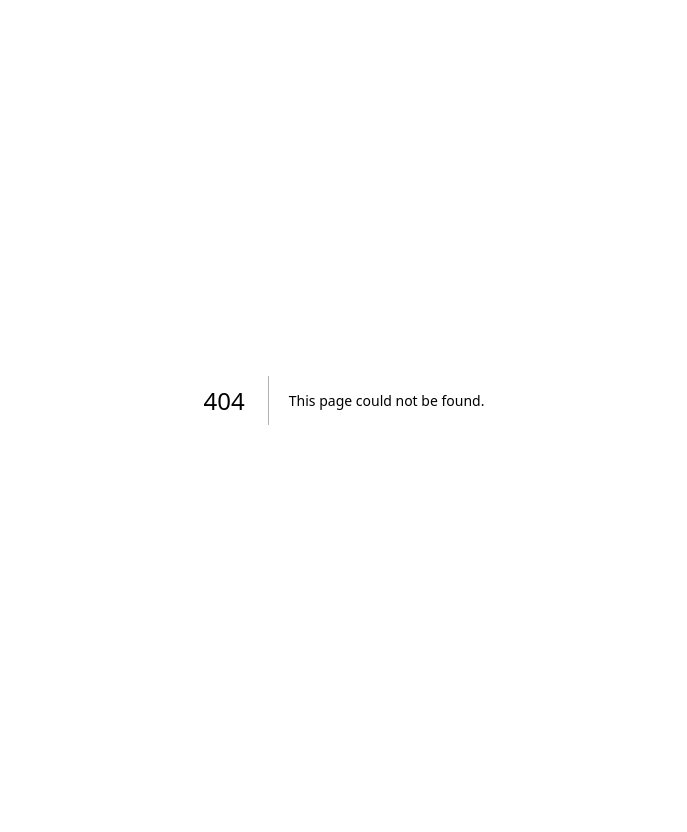
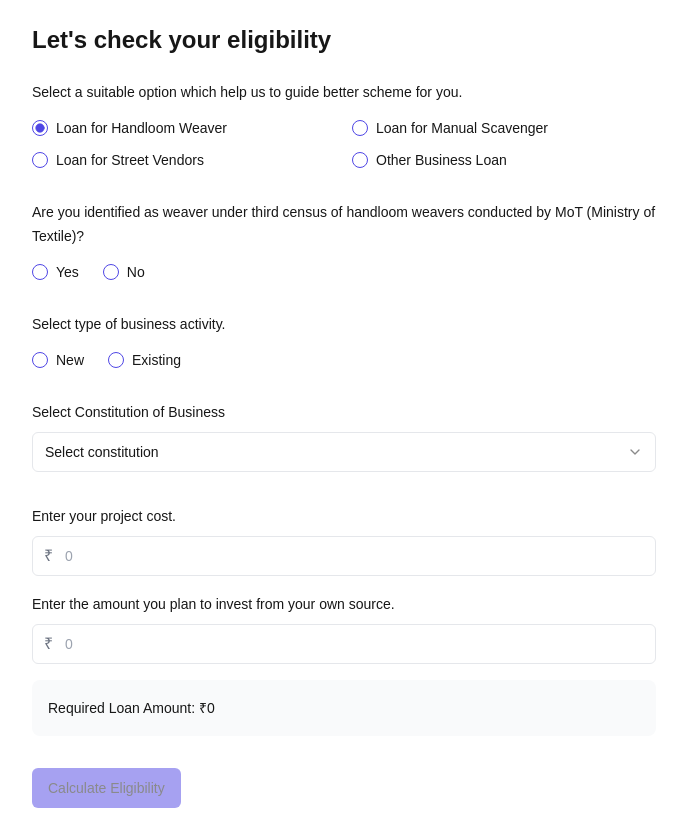
Before and after one commit to Harsh22428/hackquick, a Next.js app: page /business-loan/eligibilty in a window 1280 px wide. Before the commit this address had no page. Shown: the whole page, without its empty margins (296-983 px from the left). Before the commit the page ends 800 px from the top, so only its background shows below. Built offline with nearby package versions, Linux system fonts and the light colour scheme.

Commit message:
adding loans page

```diff
--- /dev/null
+++ b/src/app/business-loan/eligibilty/page.tsx
@@ -0,0 +1,180 @@
+"use client"
+
+import { useState } from "react"
+import { RadioGroup, RadioGroupItem } from "@/components/ui/radio-group"
+import { Label } from "@/components/ui/label"
+import { Input } from "@/components/ui/input"
+import { Button } from "@/components/ui/button"
+import { Select, SelectContent, SelectItem, SelectTrigger, SelectValue } from "@/components/ui/select"
+import { Alert, AlertDescription } from "@/components/ui/alert"
+
+export default function LoanEligibilityForm() {
+  const [projectCost, setProjectCost] = useState("")
+  const [investmentAmount, setInvestmentAmount] = useState("")
+  const [error, setError] = useState("")
+  const [requiredLoan, setRequiredLoan] = useState(0)
+  const [loanType, setLoanType] = useState("handloom")
+  const [isWeaver, setIsWeaver] = useState("")
+  const [businessType, setBusinessType] = useState("")
+  const [constitution, setConstitution] = useState("")
+
+  const handleProjectCostChange = (e: React.ChangeEvent<HTMLInputElement>) => {
+    const value = e.target.value
+    if (Number(value) > 10000) {
+      setError("Project cost cannot exceed ₹10,000")
+    } else {
+      setError("")
+    }
+    setProjectCost(value)
+    calculateLoanAmount(value, investmentAmount)
+  }
+
+  const handleInvestmentChange = (e: React.ChangeEvent<HTMLInputElement>) => {
+    const value = e.target.value
+    setInvestmentAmount(value)
+    calculateLoanAmount(projectCost, value)
+  }
+
+  const calculateLoanAmount = (cost: string, investment: string) => {
+    const loanAmount = Number(cost) - Number(investment)
+    setRequiredLoan(loanAmount > 0 ? loanAmount : 0)
+  }
+
+  const handleSubmit = (e: React.FormEvent) => {
+    e.preventDefault()
+    if (Number(projectCost) > 10000) {
+      setError("Project cost cannot exceed ₹10,000")
+      return
+    }
+    // Handle form submission
+    console.log({
+      projectCost,
+      investmentAmount,
+      requiredLoan,
+      loanType,
+      isWeaver,
+      businessType,
+      constitution,
+    })
+  }
+
+  return (
+    <div className="max-w-2xl mx-auto p-6">
+      <h1 className="text-2xl font-bold mb-6">Let&apos;s check your eligibility</h1>
+
+      <form onSubmit={handleSubmit} className="space-y-8">
+        <div className="space-y-4">
+          <Label>Select a suitable option which help us to guide better scheme for you.</Label>
+          <RadioGroup value={loanType} onValueChange={setLoanType} className="grid grid-cols-2 gap-4">
+            <div className="flex items-center space-x-2">
+              <RadioGroupItem value="handloom" id="handloom" />
+              <Label htmlFor="handloom">Loan for Handloom Weaver</Label>
+            </div>
+            <div className="flex items-center space-x-2">
+              <RadioGroupItem value="scavenger" id="scavenger" />
+              <Label htmlFor="scavenger">Loan for Manual Scavenger</Label>
+            </div>
+            <div className="flex items-center space-x-2">
+              <RadioGroupItem value="vendor" id="vendor" />
+              <Label htmlFor="vendor">Loan for Street Vendors</Label>
+            </div>
+            <div className="flex items-center space-x-2">
+              <RadioGroupItem value="other" id="other" />
+              <Label htmlFor="other">Other Business Loan</Label>
+            </div>
+          </RadioGroup>
+        </div>
+
+        <div className="space-y-4">
+          <Label>
+            Are you identified as weaver under third census of handloom weavers conducted by MoT (Ministry of Textile)?
+          </Label>
+          <RadioGroup value={isWeaver} onValueChange={setIsWeaver} className="flex space-x-4">
+            <div className="flex items-center space-x-2">
+              <RadioGroupItem value="yes" id="yes" />
+              <Label htmlFor="yes">Yes</Label>
+            </div>
+            <div className="flex items-center space-x-2">
+              <RadioGroupItem value="no" id="no" />
+              <Label htmlFor="no">No</Label>
+            </div>
+          </RadioGroup>
+        </div>
+
+        <div className="space-y-4">
+          <Label>Select type of business activity.</Label>
+          <RadioGroup value={businessType} onValueChange={setBusinessType} className="flex space-x-4">
+            <div className="flex items-center space-x-2">
+              <RadioGroupItem value="new" id="new" />
+              <Label htmlFor="new">New</Label>
+            </div>
+            <div className="flex items-center space-x-2">
+              <RadioGroupItem value="existing" id="existing" />
+              <Label htmlFor="existing">Existing</Label>
+            </div>
+          </RadioGroup>
+        </div>
+
+        <div className="space-y-2">
+          <Label>Select Constitution of Business</Label>
+          <Select value={constitution} onValueChange={setConstitution}>
+            <SelectTrigger>
+              <SelectValue placeholder="Select constitution" />
+            </SelectTrigger>
+            <SelectContent>
+              <SelectItem value="proprietorship">Proprietorship</SelectItem>
+              <SelectItem value="partnership">Partnership</SelectItem>
+              <SelectItem value="private-limited">Private Limited</SelectItem>
+            </SelectContent>
+          </Select>
+        </div>
+
+        <div className="space-y-4">
+          <div className="space-y-2">
+            <Label htmlFor="projectCost">Enter your project cost.</Label>
+            <div className="relative">
+              <Input
+                id="projectCost"
+                type="number"
+                value={projectCost}
+                onChange={handleProjectCostChange}
+                className="pl-8"
+                placeholder="0"
+              />
+              <span className="absolute left-3 top-1/2 -translate-y-1/2 text-gray-500">₹</span>
+            </div>
+          </div>
+
+          <div className="space-y-2">
+            <Label htmlFor="investmentAmount">Enter the amount you plan to invest from your own source.</Label>
+            <div className="relative">
+              <Input
+                id="investmentAmount"
+                type="number"
+                value={investmentAmount}
+                onChange={handleInvestmentChange}
+                className="pl-8"
+                placeholder="0"
+              />
+              <span className="absolute left-3 top-1/2 -translate-y-1/2 text-gray-500">₹</span>
+            </div>
+          </div>
+
+          {error && (
+            <Alert variant="destructive">
+              <AlertDescription>{error}</AlertDescription>
+            </Alert>
+          )}
+
+          <div className="p-4 bg-gray-50 rounded-lg">
+            <Label>Required Loan Amount: ₹{requiredLoan}</Label>
+          </div>
+        </div>
+
+        <Button type="submit" className="w-full md:w-auto" disabled={!!error || !projectCost || !investmentAmount}>
+          Calculate Eligibility
+        </Button>
+      </form>
+    </div>
+  )
+}
--- /dev/null
+++ b/src/app/business-loan/page.tsx
@@ -0,0 +1,89 @@
+"use client";
+import { useState } from "react";
+const loanOptions = [
+  {
+    lender: "HDFC Bank",
+    loanAmount: "Up to ₹40L",
+    interestRate: "10.85% - 21.00%",
+    term: "1 - 5 Years",
+    processingFee: "₹4,999",
+  },
+  {
+    lender: "Tata Capital",
+    loanAmount: "Up to ₹50L",
+    interestRate: "10.49%",
+    term: "5 Years",
+    processingFee: "Up to 3.00%",
+  },
+  {
+    lender: "Yes Bank",
+    loanAmount: "₹1L - ₹3L",
+    interestRate: "10.25% - 34.05%",
+    term: "Up to 3 Years",
+    processingFee: "3.00%",
+  },
+];
+
+const banks = [
+  "HDFC Bank",
+  "IndusInd Bank",
+  "Chola",
+  "MyShubhLife",
+  "Tata Capital",
+  "Fullerton",
+  "Home Credit",
+  "Kotak Mahindra",
+  "Ujjivan Small Finance Bank Ltd",
+  "InCred",
+  "Edelweiss Salaried Personal Loan",
+];
+
+export default function LoanComparisonPage() {
+  const [selectedBank, setSelectedBank] = useState("HDFC Bank");
+
+  return (
+    <div className="flex min-h-screen bg-gray-100 p-6">
+      {/* Sidebar Filter */}
+      <div className="w-1/4 bg-white p-4 rounded-lg shadow-md">
+        <h2 className="text-xl font-bold mb-4">Filter</h2>
+        <p className="text-gray-600 mb-2">Bank</p>
+        <div className="flex flex-col gap-2">
+          {banks.map((bank) => (
+            <button
+              key={bank}
+              onClick={() => setSelectedBank(bank)}
+              className={`px-4 py-2 text-left rounded-lg ${
+                selectedBank === bank ? "bg-green-100 text-green-600 font-bold" : "hover:bg-gray-200"
+              }`}
+            >
+              {bank}
+            </button>
+          ))}
+        </div>
+      </div>
+
+      {/* Loan Cards */}
+      <div className="w-3/4 ml-6">
+        {loanOptions
+          .filter((loan) => loan.lender.includes(selectedBank))
+          .map((loan, index) => (
+            <div key={index} className="bg-white p-6 rounded-lg shadow-md mb-4">
+              <div className="flex justify-between items-center">
+                <div>
+                  <h3 className="text-lg font-bold">{loan.lender} Personal Loan</h3>
+                  <p className="text-gray-600">Loan Amount: {loan.loanAmount}</p>
+                  <p className="text-gray-600">Tenure: {loan.term}</p>
+                  <p className="text-gray-600">Fixed: {loan.interestRate}</p>
+                  <p className="text-gray-600">Processing Fee: {loan.processingFee}</p>
+                </div>
+                <div className="flex flex-col gap-2">
+                  <button className="bg-green-600 text-white px-4 py-2 rounded-lg">Apply Now</button>
+                  <button className="border border-green-600 text-green-600 px-4 py-2 rounded-lg">Explore</button>
+                </div>
+              </div>
+            </div>
+          ))}
+      </div>
+    </div>
+  );
+}
--- a/src/components/Navbar/index.tsx
+++ b/src/components/Navbar/index.tsx
@@ -5,20 +5,19 @@ import Link from "next/link"
 import { ChevronDown } from "lucide-react"
 import { useRouter } from "next/navigation";
 
-
 export default function Navbar() {
   const [isOpen, setIsOpen] = useState(false)
   const [showLoans, setShowLoans] = useState(false)
-  // const router = useRouter();
+  const router = useRouter();
 
   const loans = ["Personal Loan", "Business Loan", "Home Loan", "Education Loan",
     "2-Wheeler Loan","Car Loan"
   ]
-  // const handleLoanClick = (loanType) => {
-  //   // Navigate to a dynamic loan page (e.g., /loan/personal-loan)
-  //   const loanSlug = loanType.toLowerCase().replace(/\s+/g, "-"); // Convert to URL-friendly format
-  //   router.push(`/loan/${loanSlug}`);
-  // };
+
+  const handleLoanClick = (loanType:any) => {
+    const loanSlug = loanType.toLowerCase().replace(/\s+/g, "-");
+    router.push(`/${loanSlug}`);
+  };
 
   return (
     <nav className="bg-white shadow-sm fixed w-full z-50 h-16">
@@ -40,7 +39,6 @@ export default function Navbar() {
                 className="text-gray-700 hover:text-indigo-800 px-3 py-2 text-sm font-medium inline-flex items-center"
                 onMouseEnter={() => setShowLoans(true)}
                 onMouseLeave={() => setShowLoans(false)}
-
               >
                 Loans
                 <ChevronDown className="ml-1 h-4 w-4" />
@@ -52,15 +50,18 @@ export default function Navbar() {
                   onMouseEnter={() => setShowLoans(true)}
                   onMouseLeave={() => setShowLoans(false)}
                 >
-                  {loans.map((loan) => (
+                  {loans.map((loan) => {
+                    const loanSlug = loan.toLowerCase().replace(/\s+/g, "-");
+                    return (
                       <a
                         key={loan}
-                      href="#"
+                        href={`/${loanSlug}`}
                         className="block px-4 py-2 text-sm text-gray-700 hover:bg-indigo-50 hover:text-indigo-800"
                       >
                         {loan}
                       </a>
-                  ))}
+                    );
+                  })}
                 </div>
               )}
             </div>
@@ -81,7 +82,7 @@ export default function Navbar() {
 
           <div className="hidden md:flex items-center space-x-4">
             <Link
-              href="/login"
+              href="/dashboard"
               className="text-indigo-800 border-2 border-indigo-800 px-6 py-1.5 rounded text-sm font-medium hover:bg-indigo-50"
             >
               Login
```
Lines whose indentation alone changed are shown as unchanged.
